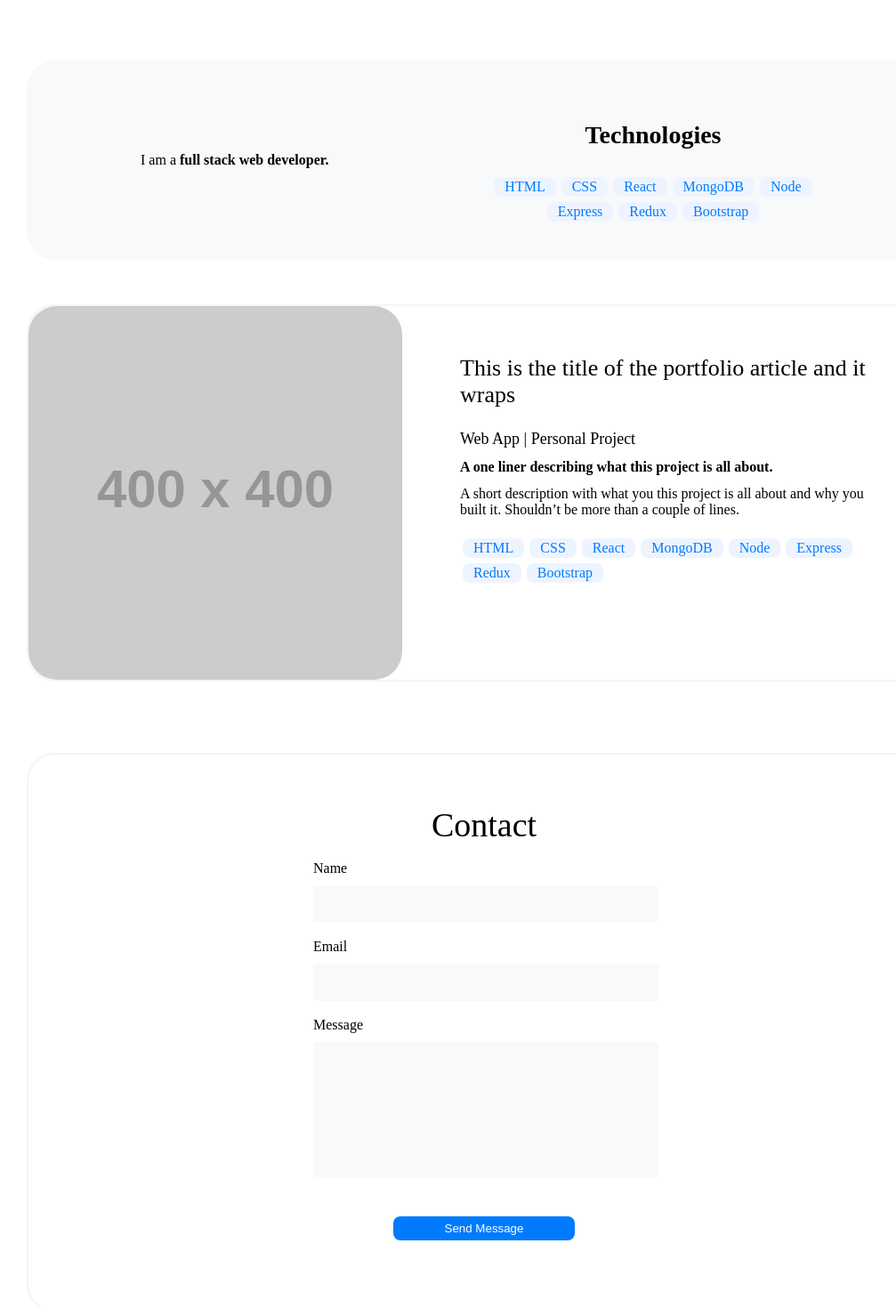
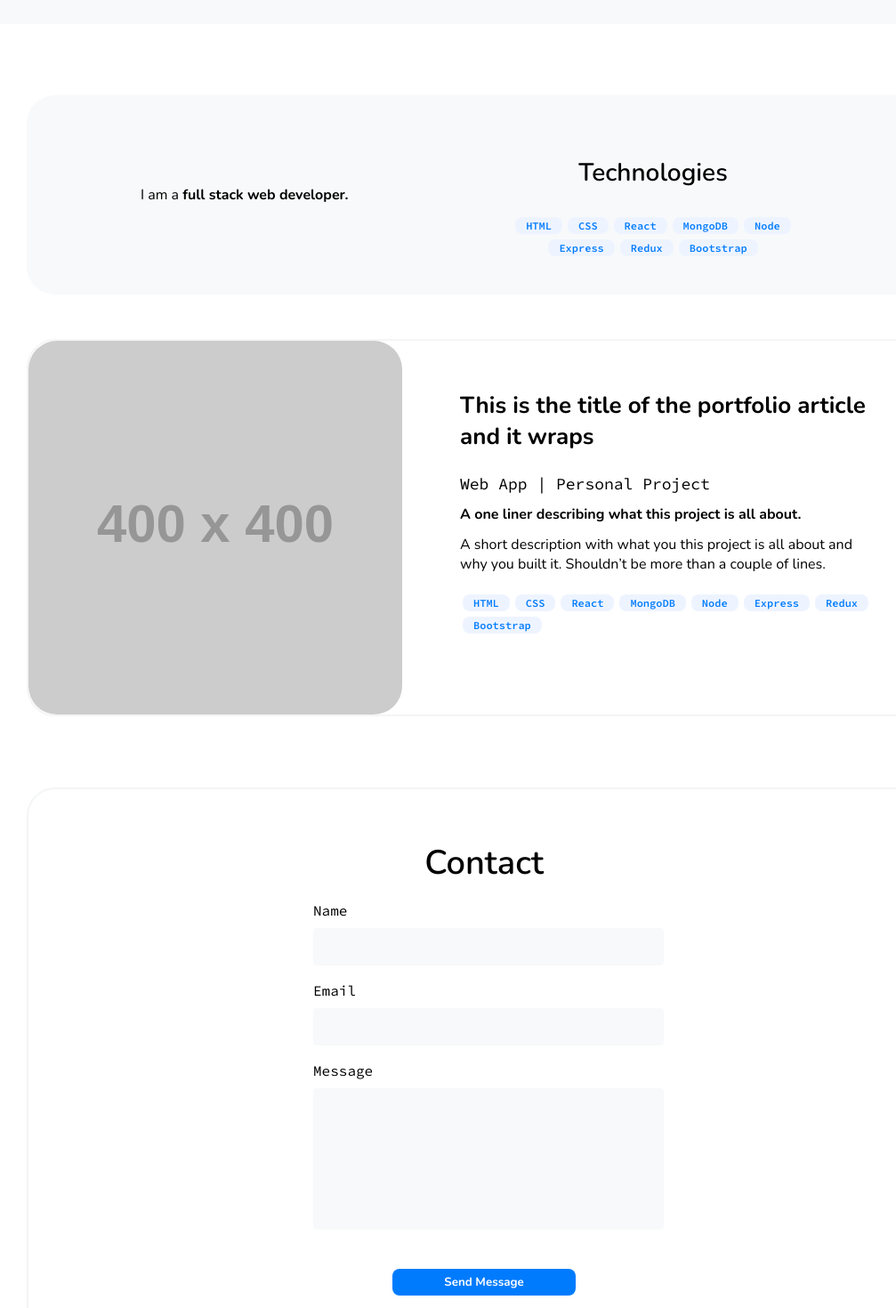
Before and after one commit to gmunilla14/portfolio, a React (Create React App) app in the folder portfolio/: page / in a window 1280 px wide. Shown: the part 360-1830 px from the top of the page at 89% size, without its empty margins (106-1113 px from the left). Built offline with nearby package versions, Linux system fonts and the light colour scheme.

Commit message:
Incorporate fonts

```diff
--- a/portfolio/src/components/textInput.js
+++ b/portfolio/src/components/textInput.js
@@ -5,7 +5,7 @@ const TextInput = ({ title, type }) => {
       {type === "textarea" ? (
         <textarea  />
       ) : (
-        <input type={type} autocomplete="off"/>
+        <input type={type} />
       )}
     </div>
   );
--- a/portfolio/src/index.css
+++ b/portfolio/src/index.css
@@ -1,3 +1,5 @@
+@import url("https://fonts.googleapis.com/css2?family=Nunito:wght@400;600;700&family=Source+Code+Pro:wght@400;600&family=Source+Sans+Pro:wght@700&display=swap");
+
 button {
   background-color: #007bfe;
   padding-top: 6px;
@@ -25,16 +27,27 @@ button {
 .hey {
   font-size: 26px;
   padding-bottom: 24px;
+  font-weight: 700;
+  font-family: Source Sans Pro, sans-serif;
+
 }
 
 .title {
   font-size: 44px;
   padding-bottom: 20px;
+  font-weight: 700;
+  font-family: Source Sans Pro, sans-serif;
 }
 
 .introduction {
   font-size: 18px;
   padding-bottom: 30px;
+  font-family: Nunito, sans-serif;
+}
+
+button {
+  font-family: Nunito, sans-serif;
+  font-weight: 700;
 }
 
 .creds-holder {
@@ -59,11 +72,14 @@ button {
 .technology-title {
   text-align: center;
   font-size: 28px;
+  font-family: Nunito, sans-serif;
+  font-weight: 600;
 }
 
 .statement {
   width: 30vw;
   margin-left: 10vw;
+  font-family: Nunito, sans-serif;
 }
 
 .skills-holder {
@@ -85,6 +101,9 @@ button {
   margin-top: 3px;
   margin-bottom: 3px;
   border-radius: 8px;
+  font-family: Source Code Pro, sans-serif;
+  font-size: 12px;
+  font-weight: 600;
 }
 
 .project-holder {
@@ -112,21 +131,26 @@ button {
 
 .project-title {
   font-size: 26px;
+  font-family: Nunito, sans-serif;
+  font-weight: 700;
 }
 
 .project-metadata {
   margin-top: 24px;
   margin-bottom: 12px;
   font-size: 18px;
+  font-family: Source Code Pro, sans-serif;
 }
 
 .project-oneliner {
   font-weight: 700;
   margin-bottom: 12px;
+  font-family: Nunito, sans-serif;
 }
 
 .project-description {
   margin-bottom: 20px;
+  font-family: Nunito, sans-serif;
 }
 
 .contact-page-holder {
@@ -151,9 +175,12 @@ button {
 .contact-title {
   font-size: 38px;
   text-align: center;
+  font-family: Nunito, sans-serif;
+  font-weight: 600;
 }
 
 .text-input-holder {
+  font-family: Source Code Pro, sans-serif;
   margin-top: 18px;
 }
 
@@ -162,12 +189,24 @@ button {
 }
 
 
-input {
+input, textarea{
   border:none;
   background-color: #f8f9fa;
   height: 40px;
   width: 100%;
   border-radius: 4px;
+  resize: none;
+  font-family: Source Code Pro, sans-serif;
+  padding-left: 8px;
+}
+
+input {
+  height: 40px;
+}
+
+textarea {
+  height: 148px;
+  padding-top: 9px;
 }
 
 input:focus, textarea:focus {
@@ -178,14 +217,6 @@ input:focus, textarea:focus {
 
 }
 
-textarea {
-  border-style: none;
-  background-color: #f8f9fa;
-  width: 100%;
-  border-radius: 4px;
-  resize: none;
-  height: 148px;
-}
 
 .contact-btn-holder {
   padding-top: 40px;
```
